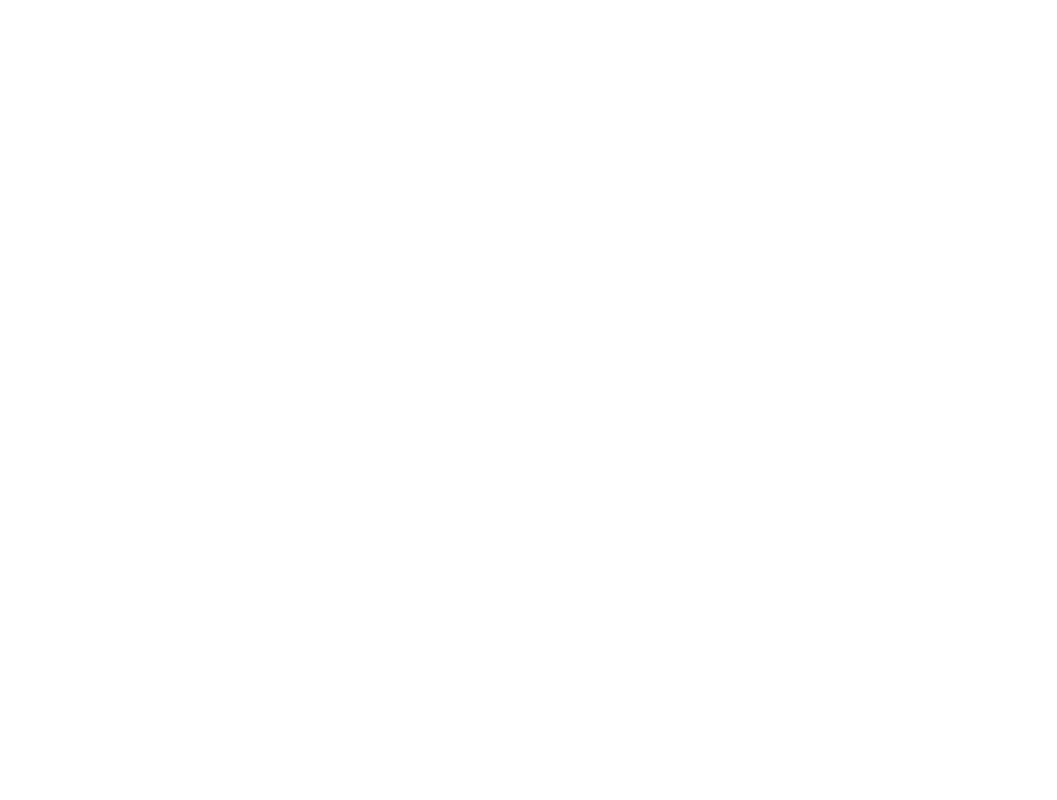
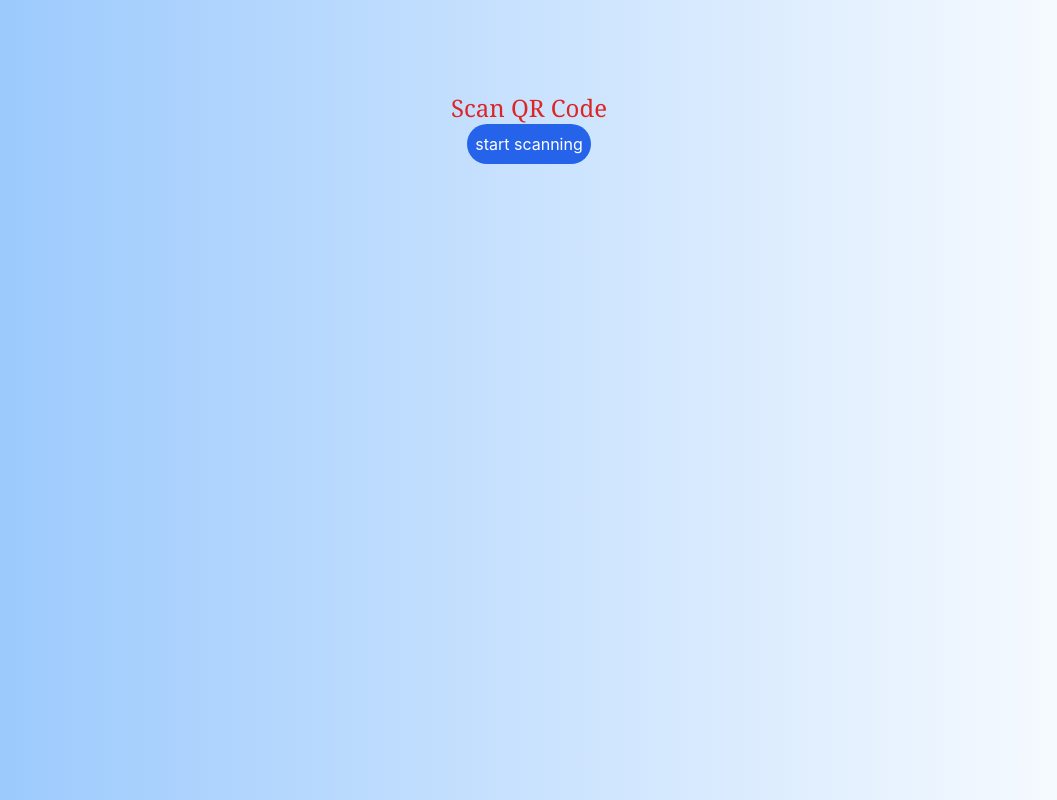
Before and after one commit to manojsingh620/QR_Code_Scan, a React (Create React App) app in the folder frontend/: page / in a window 1280 px wide. Shown: the whole page, without its empty margins (111-1168 px from the left). Built offline with nearby package versions, Linux system fonts and the light colour scheme.

Commit message:
adding scanner

```diff
--- a/frontend/package.json
+++ b/frontend/package.json
@@ -7,6 +7,7 @@
     "@testing-library/react": "^13.4.0",
     "@testing-library/user-event": "^13.5.0",
     "axios": "^1.7.3",
+    "html5-qrcode": "^2.2.7",
     "react": "^18.3.1",
     "react-dom": "^18.3.1",
     "react-router-dom": "^6.26.0",
--- a/frontend/src/pages/Home.js
+++ b/frontend/src/pages/Home.js
@@ -1,9 +1,48 @@
-import React from 'react'
+import React, { useEffect, useState } from "react";
+import { Html5QrcodeScanner } from "html5-qrcode";
 
 const Home = () => {
+  const [result, setResult] = useState(null);
+
+  const startScanning = () => {
+    const scanner = new Html5QrcodeScanner("reader", {
+      qrbox: {
+        width: 250,
+        height: 250,
+      },
+      fps: 5,
+    });
+
+    scanner.render(success, error);
+
+    function success(result) {
+      scanner.clear();
+      setResult(result);
+    }
+
+    function error(err) {
+      console.warn(err);
+    }
+  };
+
   return (
-    <div>Home</div>
-  )
-}
+    <div className="h-screen bg-gradient-to-r from-blue-300 to-white container mx-auto">
+      <div className="max-w-md mx-auto pt-20">
+        <div className="flex flex-col items-center justify-center m-3">
+          <p className="text-2xl font-serif text-red-600">Scan QR Code</p>
+          <button onClick={startScanning} className="p-2 bg-blue-600 text-white rounded-full">start scanning</button>
+          {result ? (
+            <div>
+              Success : <a href={result}>{result}</a>
+            </div>
+          ) : (
+            <div id="reader"></div>
+          )}
+        </div>
+        <div></div>
+      </div>
+    </div>
+  );
+};
 
-export default Home
+export default Home;
--- a/frontend/src/routes/index.js
+++ b/frontend/src/routes/index.js
@@ -3,12 +3,17 @@ import Register from "../pages/Register"
 import App from "../App"
 import Freshers from "../pages/Freshers"
 import Success from "../pages/Success"
+import Home from "../pages/Home"
 
 const router = createBrowserRouter([
     {
         path:"/",
         element:<App/>,
         children:[
+            {
+                path:"",
+                element:<Home/>
+            },
             {
                 path:"register",
                 element:<Register/>
```
Also changed, not shown: 1 other file (tests, documents, lock files or other folders).
